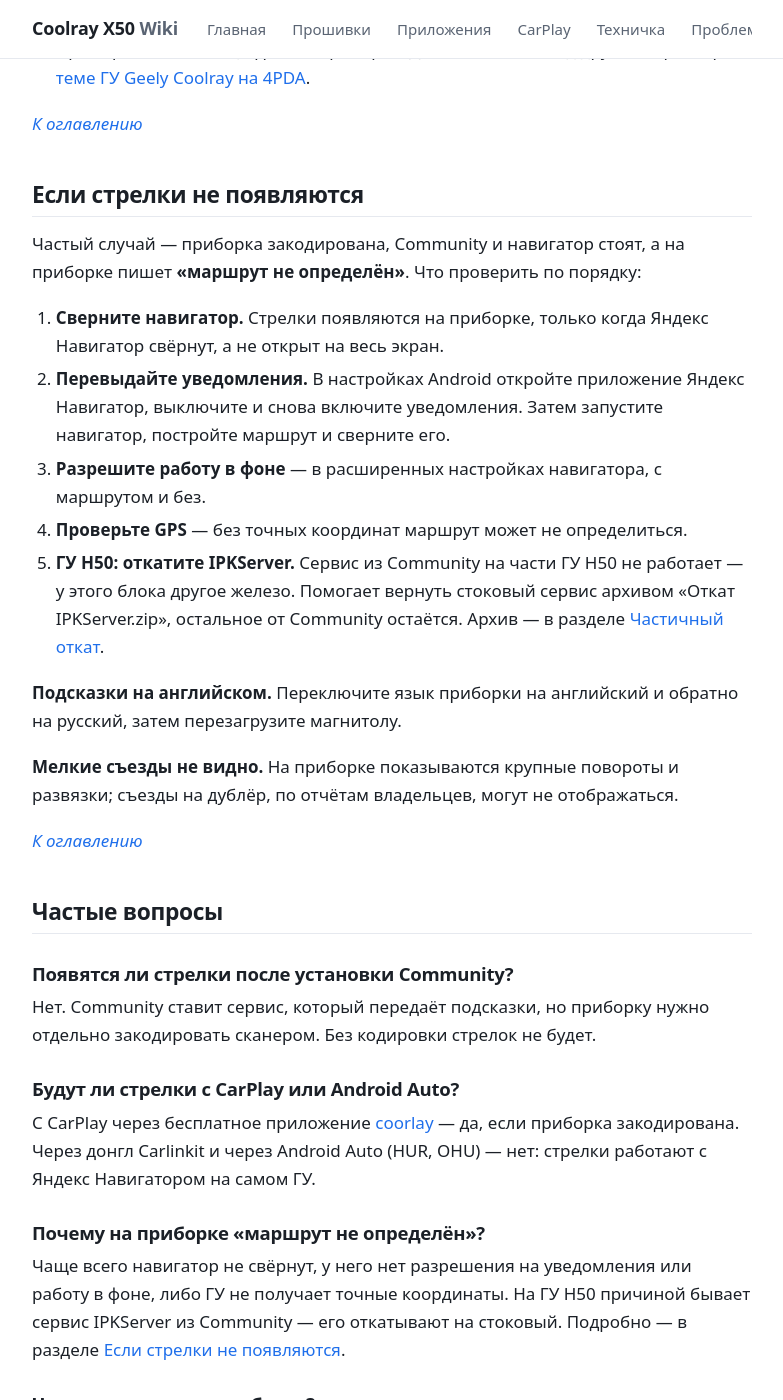
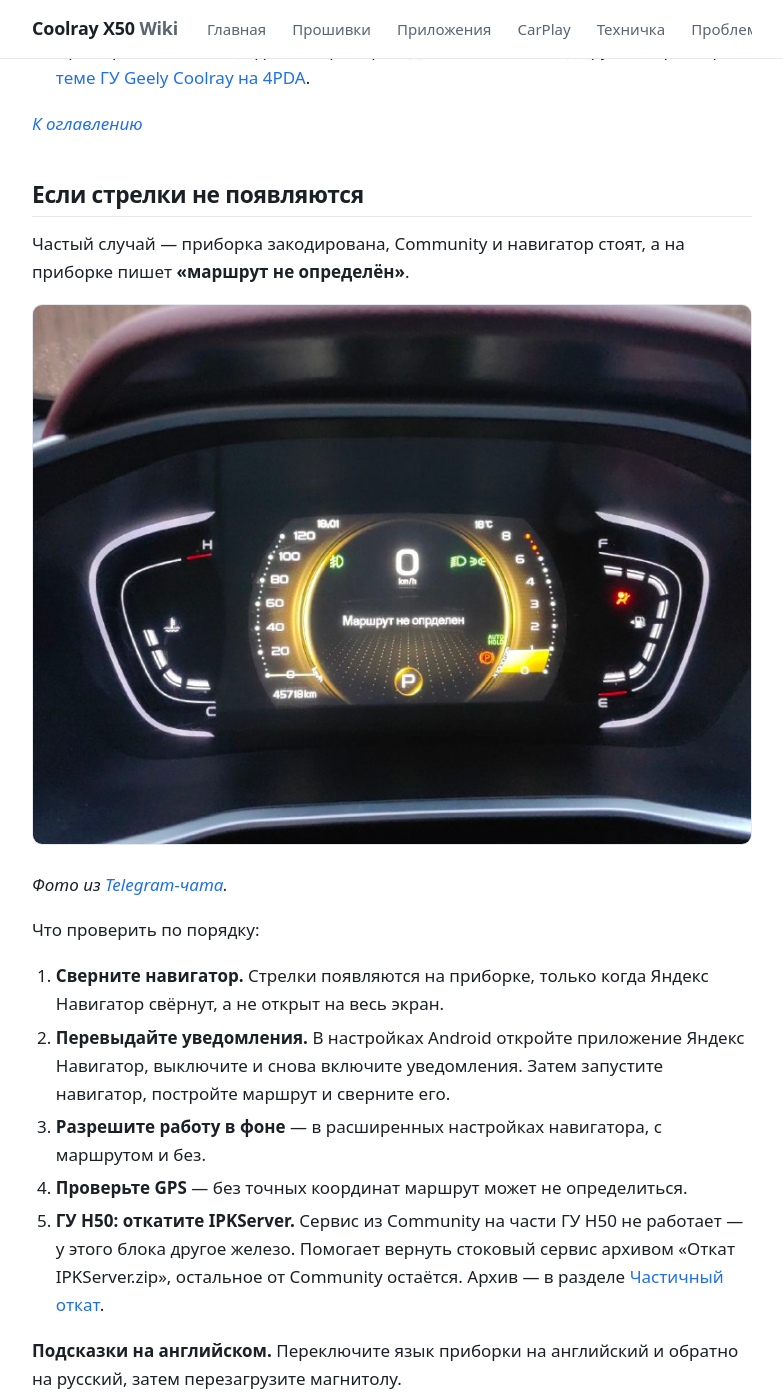
Before and after one commit to qttc/qttc.github.io, a Jekyll site: the page built from pages/cluster-navigation.md, in a window 1280 px wide and 1400 px high, scrolled down 2158 px. Shown: the whole window, without its empty margins (248-1031 px from the left). Built offline with Jekyll 4.4.1, drawn with Linux system fonts in a browser that asks for light colours.

Commit message:
Стрелки на приборке: фото «Маршрут не определён» из чата

```diff
--- a/pages/cluster-navigation.md
+++ b/pages/cluster-navigation.md
@@ -66,7 +66,13 @@
 
 ## Если стрелки не появляются
 
-Частый случай — приборка закодирована, Community и навигатор стоят, а на приборке пишет **«маршрут не определён»**. Что проверить по порядку:
+Частый случай — приборка закодирована, Community и навигатор стоят, а на приборке пишет **«маршрут не определён»**.
+
+![Приборная панель Geely Coolray с надписью «Маршрут не определён» вместо стрелок навигации](/assets/cluster-navigation/route-not-defined.jpg){: width="800" height="600" loading="lazy"}
+
+_Фото из [Telegram-чата](https://t.me/CoolRay_Android_Develop/60764/460562)._
+
+Что проверить по порядку:
 
 1. **Сверните навигатор.** Стрелки появляются на приборке, только когда Яндекс Навигатор свёрнут, а не открыт на весь экран.
 2. **Перевыдайте уведомления.** В настройках Android откройте приложение Яндекс Навигатор, выключите и снова включите уведомления. Затем запустите навигатор, постройте маршрут и сверните его.
```
Also changed, not shown: assets/cluster-navigation/route-not-defined.jpg (added).
